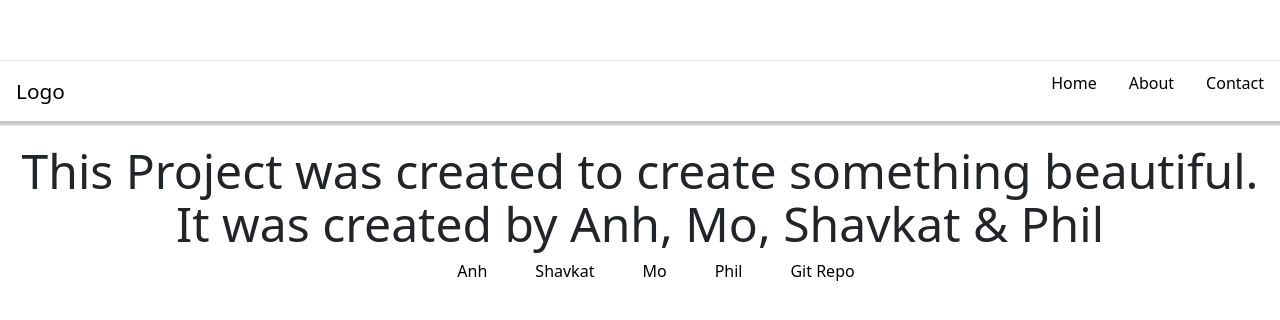
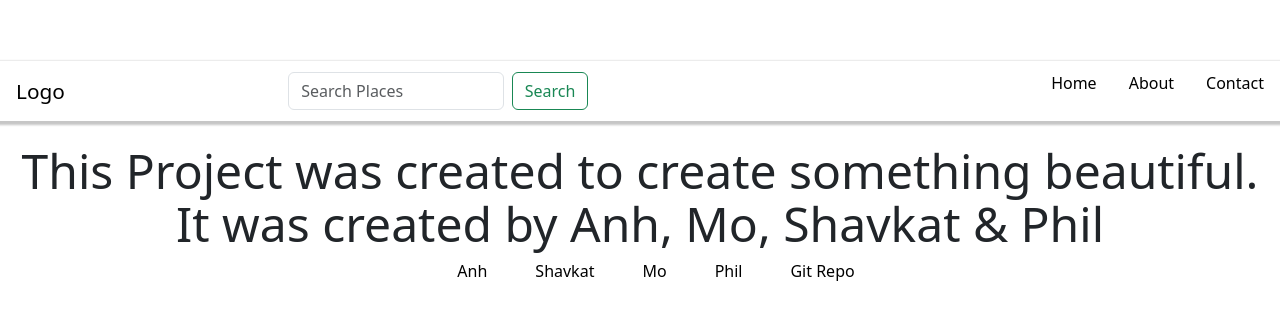
Before and after one commit to Phil-star1984/Magical_Places, a React (Vite) app: page /imprint in a window 1280 px wide. Shown: the part 220-540 px from the top of the page. Built offline with nearby package versions, Linux system fonts and the light colour scheme.

Commit message:
searchbar in navbar

```diff
--- a/components/Navbar.jsx
+++ b/components/Navbar.jsx
@@ -2,6 +2,7 @@ import {React, useState} from "react";
 import { Link, NavLink } from "react-router-dom";
 import "./Navbar.css";
 import logo from '../src/assets/123.png';
+import Searchbar from "./Searchbar";
 
 export default function Navbar() {
   const [isNavExpanded, setIsNavExpanded] = useState(false)
@@ -11,6 +12,7 @@ export default function Navbar() {
       <a href="/" className="brand-name">
         Logo
       </a>
+      <Searchbar />
       <button
         className="hamburger"
         onClick={() => {
```
